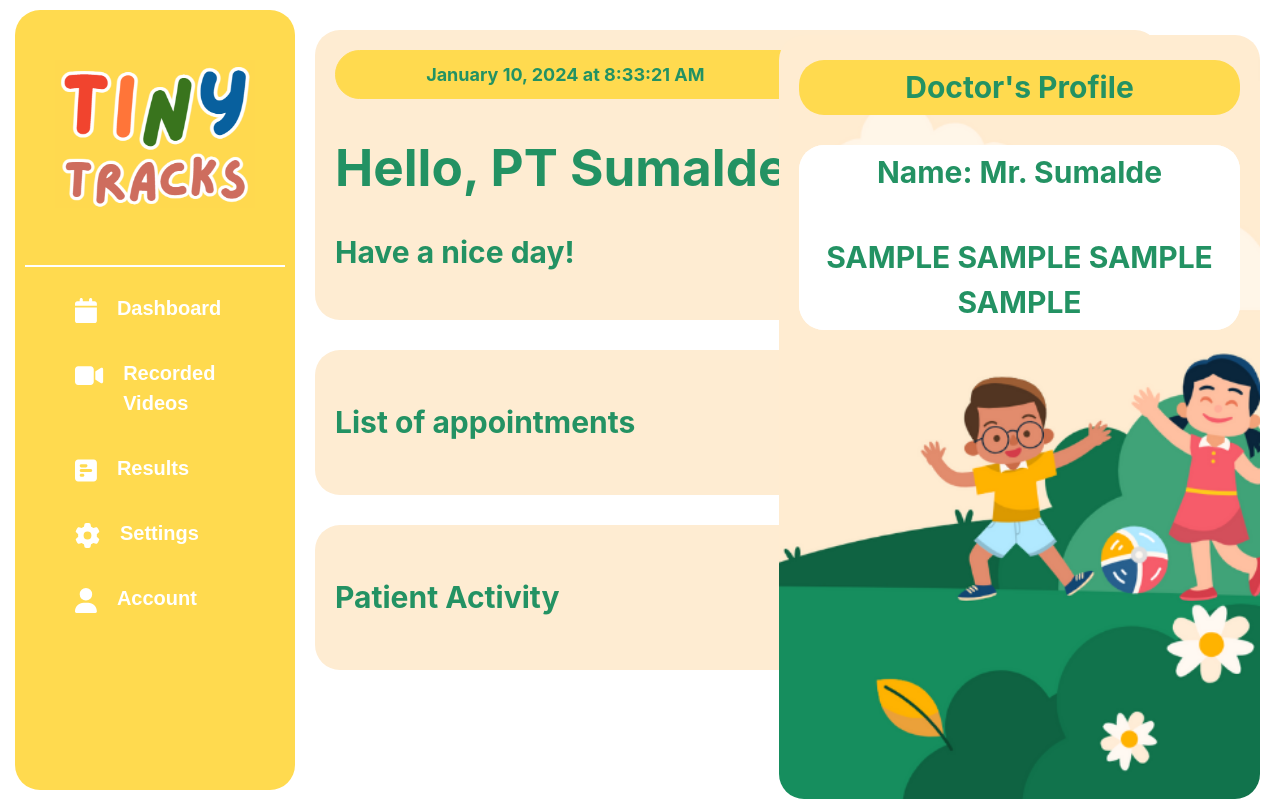
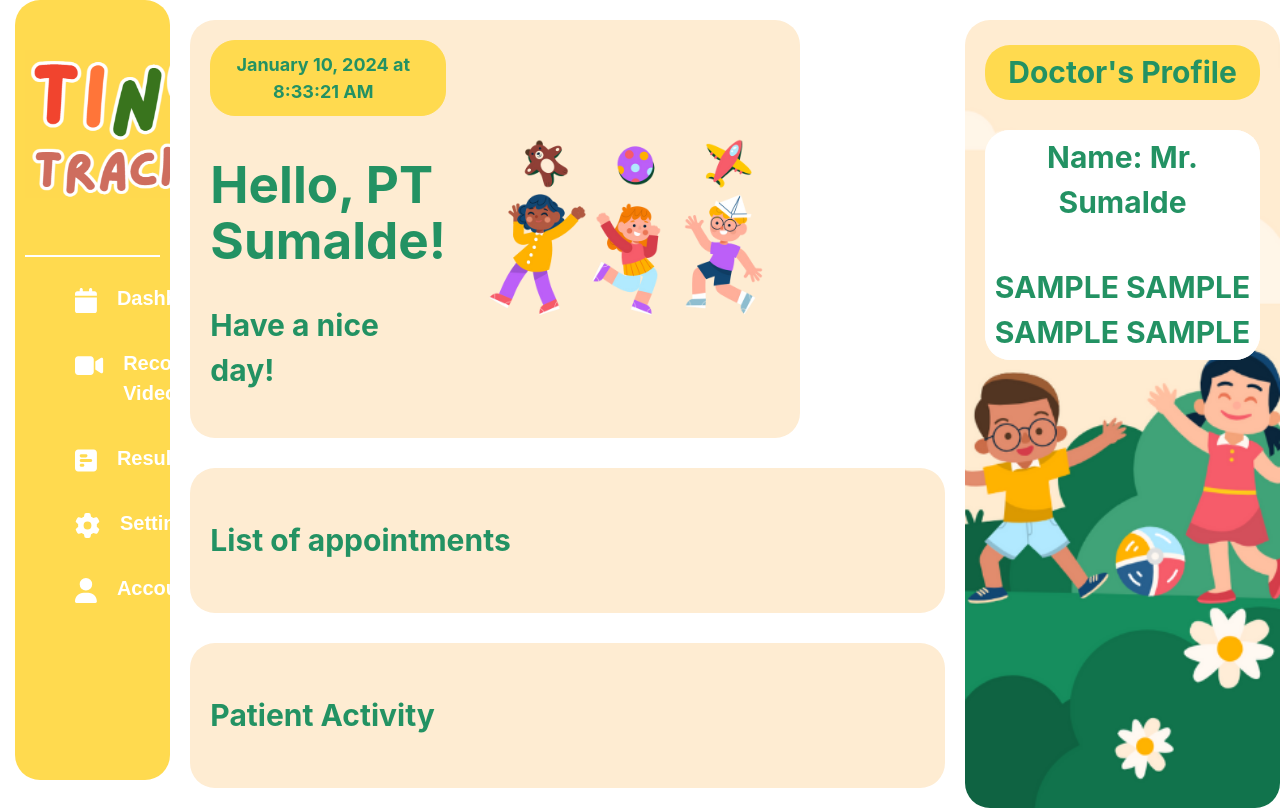
Before and after one commit to qhagayla/GMSADashboard, a React (Vite) app in the folder client/: page / in a window 1280 px wide. Built offline with nearby package versions, Linux system fonts and the light colour scheme; the HTML template or start-up script is replaced by a standard one.

Commit message:
app update

```diff
--- a/client/src/App.css
+++ b/client/src/App.css
@@ -14,6 +14,7 @@
   display: flex;
   align-items: center; /* Centering vertically */
   justify-content: space-between; /* Distributing items evenly */
+  margin-right: 145px;
 }
 
 .content-top img[src*="dashboard-top.png"] {
@@ -68,17 +69,15 @@
 }
 
 .right-wrapper {
-  width: 34.5%; /* Adjust the width as needed */
-  height: 90.5%;
   padding: 20px;
   background-color: #ffda4f;
   border-radius: 25px;
-  position: absolute; /* Use absolute positioning */
-  top: 35px; /* Position from the top */
-  right: 19.7px; /* Adjust the distance from the right */
+  position: right; /* Use absolute positioning */
   background-image: url('./components/DoctorProfile.png'); /* Replace 'path/to/your/image.jpg' with the actual path to your image */
   background-size: cover; /* Cover the entire wrapper with the background image */
   background-position: right; /* Center the background image */
+  margin-top: 20px;
+
 
 }
 
```
